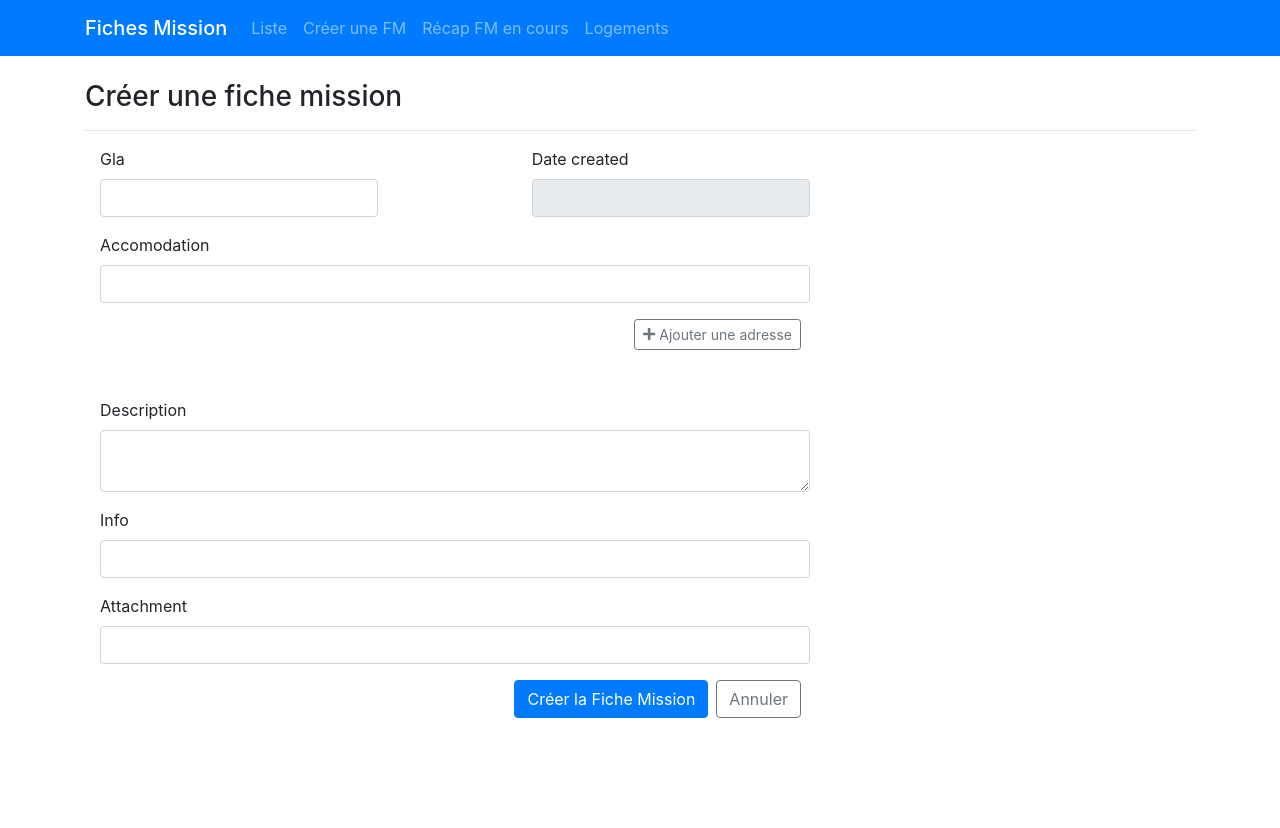
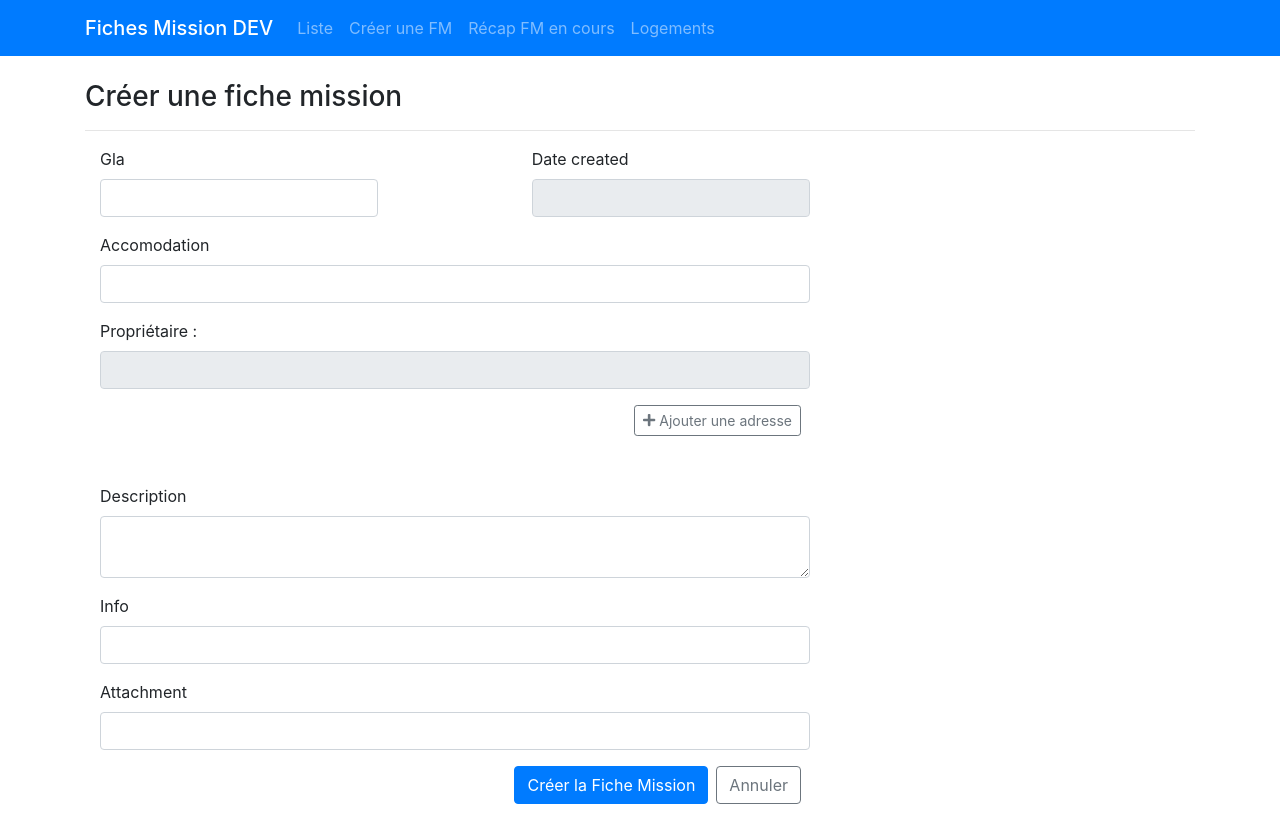
Before and after one commit to LiliceD/HHMissions, a Symfony app: template templates/mission/add.html.twig in a window 1280 px wide. Before the commit the page ends 718 px from the top, so only its background shows below. Run offline with Twig, Linux system fonts and the light colour scheme; the template is opened without the code that fills it, so the values that code supplies are empty; form fields are guessed from the names that the template uses; some libraries are stand-ins or nearby versions.

Commit message:
display owner type even null in missions/ add, edit and view

```diff
--- a/src/Controller/MissionController.php
+++ b/src/Controller/MissionController.php
@@ -74,7 +74,7 @@ class MissionController extends Controller
         // Set a default accomodation to $mission
         $accomodation = $this->getDoctrine()
             ->getRepository(Accomodation::class)
-            ->find(1);
+            ->findFirst();
         $mission->setAccomodation($accomodation);
 
         $form = $this->createForm(MissionType::class, $mission);
--- a/templates/base.html.twig
+++ b/templates/base.html.twig
@@ -23,7 +23,7 @@
     {% block nav %}
       <nav class="navbar navbar-expand-sm navbar-dark bg-primary">
         <div class="container">
-          <span class="navbar-brand mb-0 h1" href="{{ path('app_missions_list') }}">Fiches Mission</span>
+          <span class="navbar-brand mb-0 h1" href="{{ path('app_missions_list') }}">Fiches Mission DEV</span>
           <button class="navbar-toggler" type="button" data-toggle="collapse" data-target="#navbarNavAltMarkup" aria-controls="navbarNavAltMarkup" aria-expanded="false" aria-label="Toggle navigation">
             <span class="navbar-toggler-icon"></span>
           </button>
--- a/templates/mission/add.html.twig
+++ b/templates/mission/add.html.twig
@@ -27,6 +27,11 @@
     </div>
 
     {{ form_row(form.accomodation) }}
+
+    <div class="form-group">
+      <label for="accomodation_ownerType" class="form-control-label">Propriétaire :</label>
+      <input type="text" id="accomodation_ownerType" name="accomodation[ownerType]" readonly="true" class="form-control"/>
+    </div>
 
     <div class="row justify-content-end">
       <a href="{{ path('app_accomodation_add') }}" class="btn btn-sm btn-outline-secondary mr-4">
@@ -61,16 +66,17 @@
 
   <script>
   // Prepopulate field "info" with accomodation access
-  function getAccess() {
-    $.getJSON("{{ path('app_accomodation_access') }}",
+  function getAccomodationDetails() {
+    $.getJSON("{{ path('app_accomodation_details') }}",
               {'id': $("#mission_accomodation").val()},
               function(data){
                 $("#mission_info").val(data.access);
+                $("#accomodation_ownerType").val(data.ownerType);
               });
   }
 
-  $("body").bind("load", getAccess());
-  $("#mission_accomodation").change(getAccess);
+  $("body").bind("load", getAccomodationDetails());
+  $("#mission_accomodation").change(getAccomodationDetails);
   </script>
 
 {% endblock %}
--- a/templates/mission/edit.html.twig
+++ b/templates/mission/edit.html.twig
@@ -41,6 +41,11 @@
 
     {{ form_row(form.accomodation, {'attr': {'readonly': 'true'}}) }}
 
+    <div class="form-group">
+      <label for="accomodation_ownerType" class="form-control-label">Propriétaire :</label>
+      <input type="text" id="accomodation_ownerType" name="accomodation[ownerType]" readonly="true" class="form-control" value="{{ mission.accomodation.ownerType }}" />
+    </div>
+
     <br>
     <br>
 
```
Also changed, not shown: src/Controller/AccomodationController.php (+8 -4 lines), src/Repository/AccomodationRepository.php (+11 -0 lines), templates/mission/view.html.twig (+5 -3 lines).
